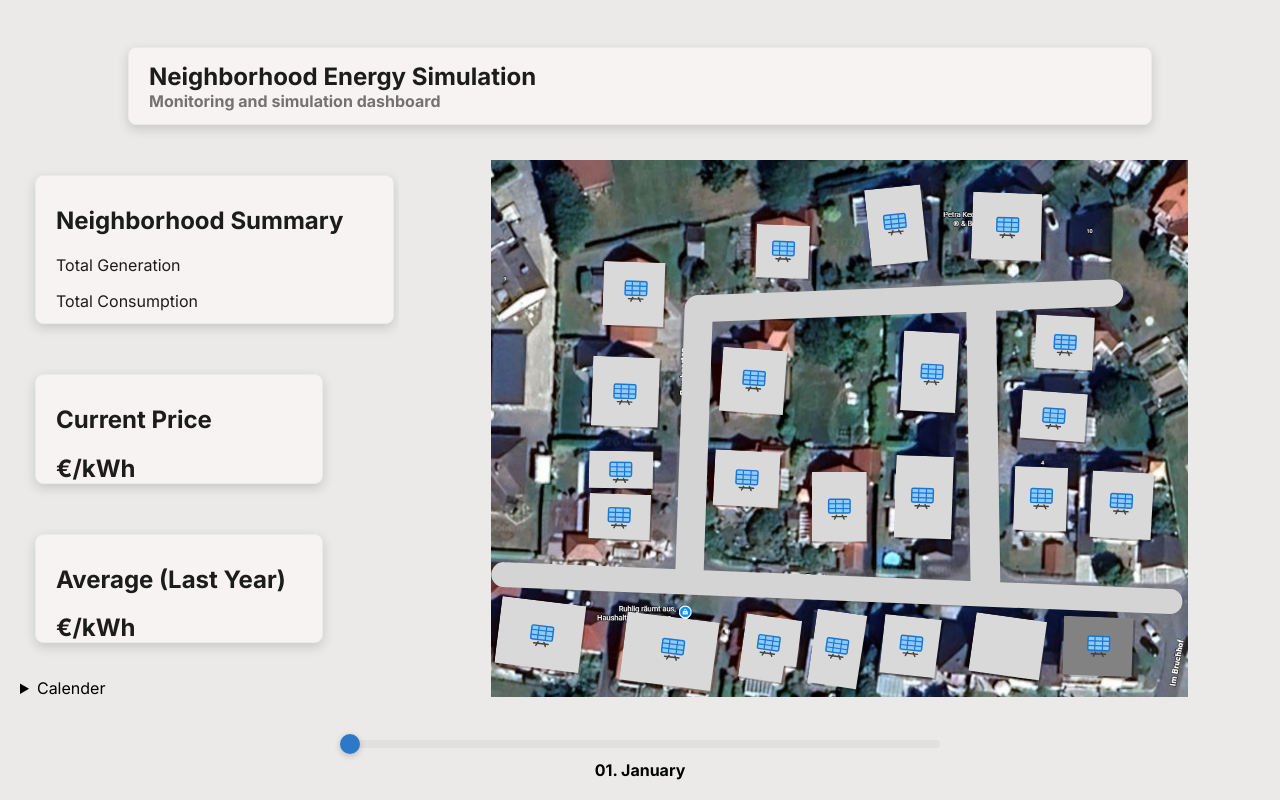
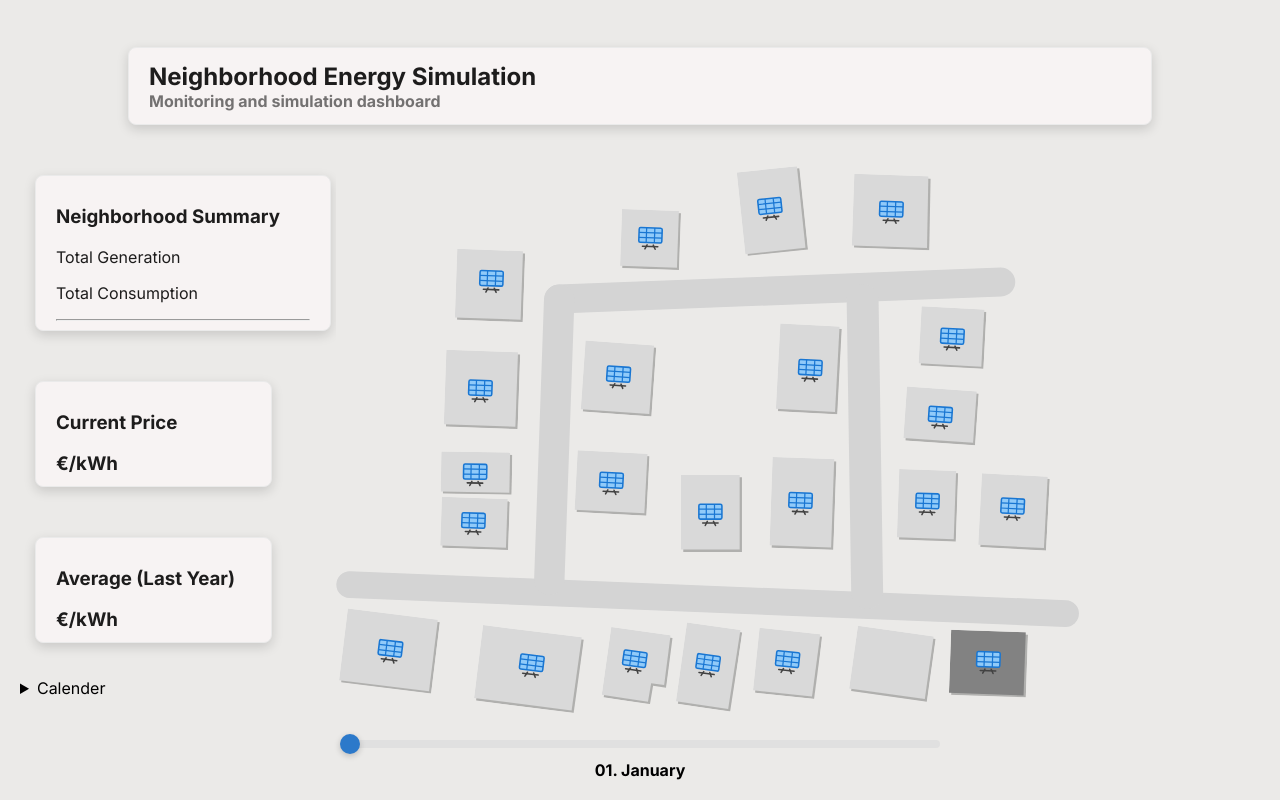
Before and after one commit to RRambo/EnergySupply, a React (Vite) app in the folder frontend/: page / in a window 1280 px wide. Built offline with nearby package versions, Linux system fonts and the light colour scheme; no server answers.

Commit message:
feat: removed background image from neighborhood. Changed neighborhood summary fontsize.

```diff
--- a/frontend/src/App.css
+++ b/frontend/src/App.css
@@ -9,9 +9,6 @@
 }
 
 .base-shell {
-  background-position: center;
-  background-size: cover;
-  background-repeat: no-repeat;
   flex-grow: 1;
   padding: 20px;
   gap: 20px;
@@ -29,7 +26,7 @@
 }
 
 .neighborhood-container {
-  background-image: url("./assets/backGround.png");
+  /* background-image: url("./assets/backGround.png"); */
   background-position: top center;
   background-size: contain;
   background-repeat: no-repeat;
--- a/frontend/src/App.jsx
+++ b/frontend/src/App.jsx
@@ -30,19 +30,19 @@ function App() {
       <div className="app-container">
         <aside className="sidebar">
           <Panel width="100%" height="auto">
-            <h2>Neighborhood Summary</h2>
+            <h3>Neighborhood Summary</h3>
             <p>Total Generation {activeData.total_generation}</p>
             <p>Total Consumption {activeData.total_consumption}</p>
             <hr></hr>
             <b>Net Flow {activeData.net_flow}</b>
           </Panel>
           <Panel width="80%" height="auto">
-            <h2>Current Price</h2>
-            <h2>{activeData.current_price} €/kWh</h2>
+            <h3>Current Price</h3>
+            <h3>{activeData.current_price} €/kWh</h3>
           </Panel>
           <Panel width="80%" height="auto">
-            <h2>Average (Last Year)</h2>
-            <h2>{activeData.average_price} €/kWh</h2>
+            <h3>Average (Last Year)</h3>
+            <h3>{activeData.average_price} €/kWh</h3>
           </Panel>
           <details>
             <summary>Calender</summary>
@@ -50,11 +50,9 @@ function App() {
           </details>
         </aside>
 
-        <main className="base-shell">
-          <div className="neighborhood-container">
+          <main className="neighborhood-container">
             <Neighborhood />
-          </div>
-        </main>
+          </main>
       </div>
       <Slider value={currentDay} onChange={setCurrentDay}></Slider>
     </div>
```
